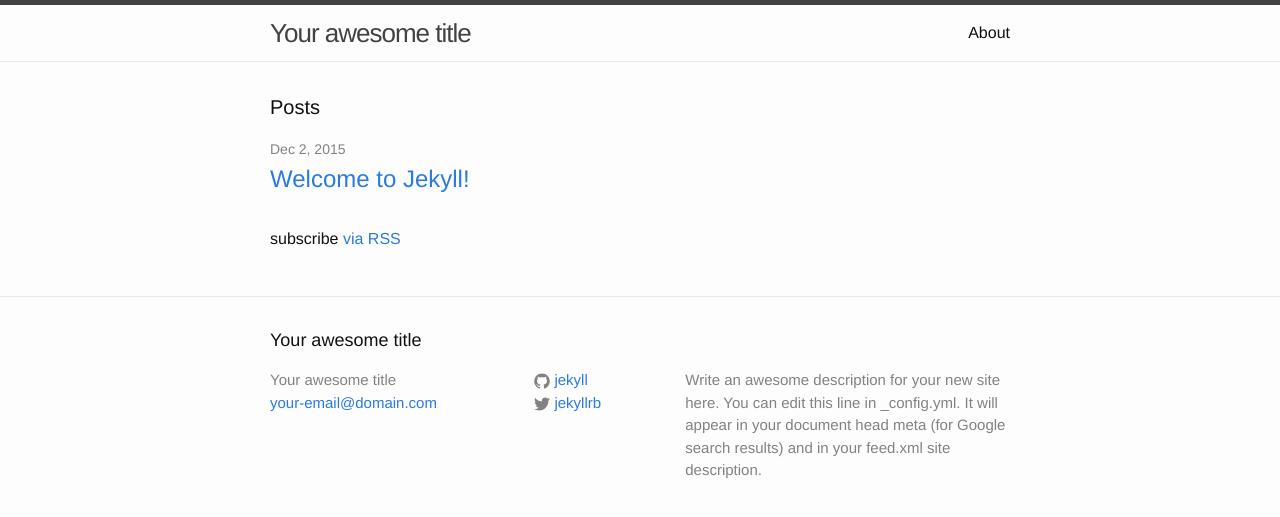
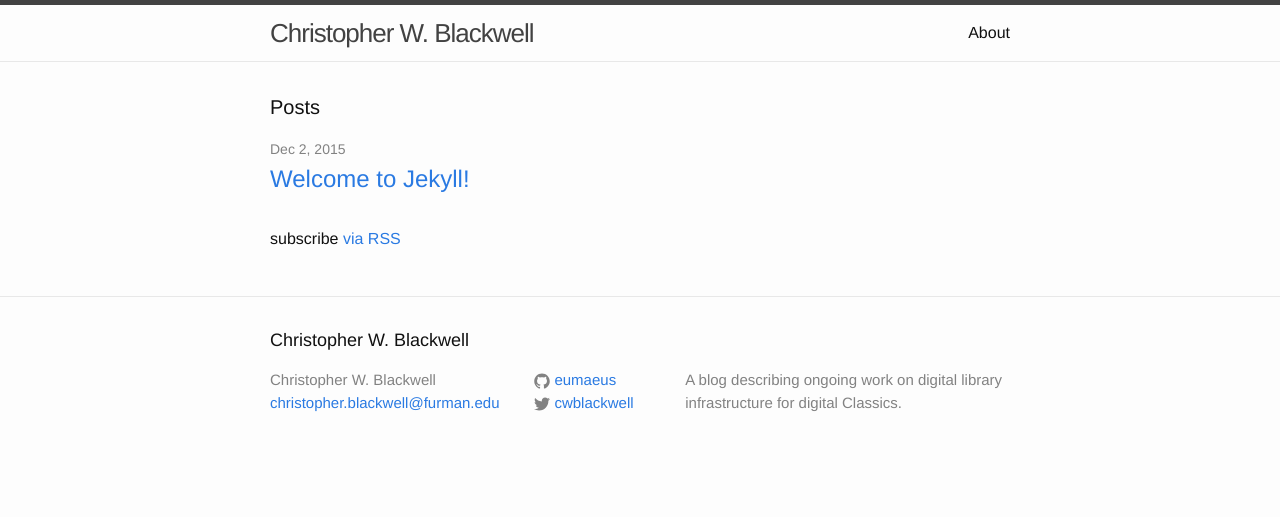
Before and after one commit to Eumaeus/Eumaeus.github.io, a Jekyll site: the page built from index.html, in a window 1280 px wide. Shown: the top 517 px of the page. Built offline with Jekyll 4.4.1, drawn with Linux system fonts in a browser that asks for light colours.

Commit message:
Edited config.

```diff
--- a/_config.yml
+++ b/_config.yml
@@ -6,16 +6,14 @@
 # 'jekyll serve'. If you change this file, please restart the server process.
 
 # Site settings
-title: Your awesome title
-email: your-email@domain.com
+title: Christopher W. Blackwell
+email: christopher.blackwell@furman.edu
 description: > # this means to ignore newlines until "baseurl:"
-  Write an awesome description for your new site here. You can edit this
-  line in _config.yml. It will appear in your document head meta (for
-  Google search results) and in your feed.xml site description.
+    A blog describing ongoing work on digital library infrastructure for digital Classics.
 baseurl: "" # the subpath of your site, e.g. /blog
 url: "http://yourdomain.com" # the base hostname & protocol for your site
-twitter_username: jekyllrb
-github_username:  jekyll
+twitter_username: cwblackwell
+github_username:  eumaeus
 
 # Build settings
 markdown: kramdown
```
